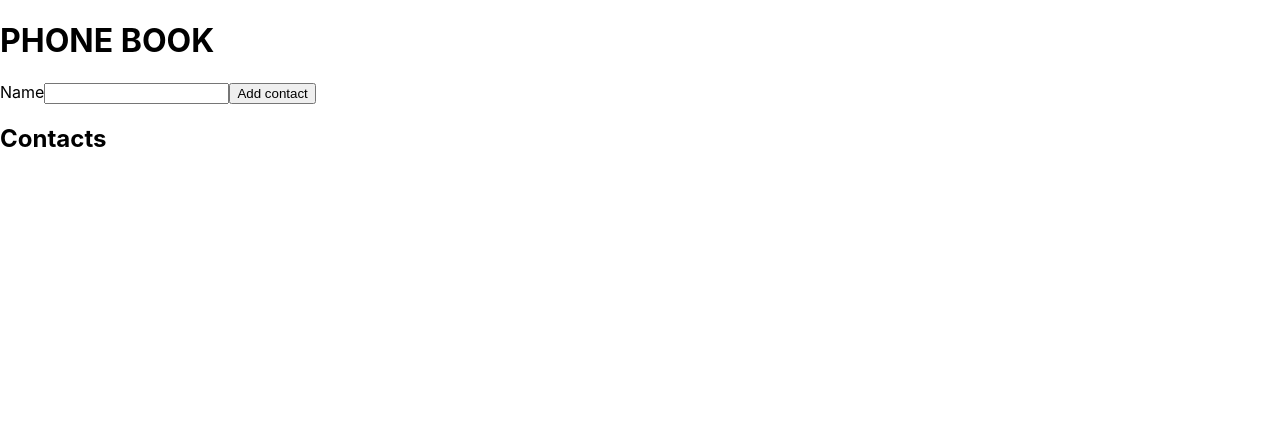
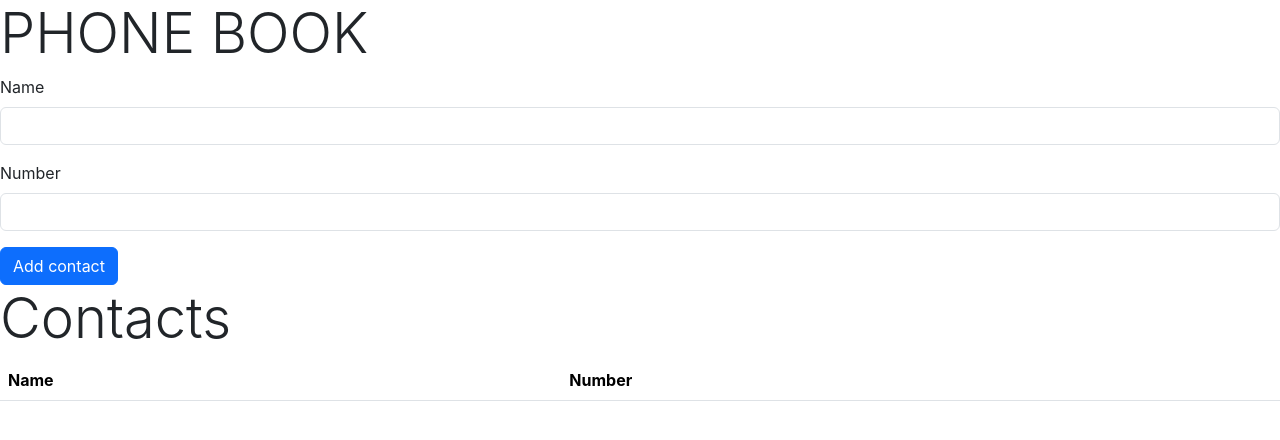
Before and after one commit to IvaZach/goit-react-hw-02-phonebook, a React (Create React App) app: page / in a window 1280 px wide. Shown: the top 440 px of the page. Built offline with nearby package versions, Linux system fonts and the light colour scheme.

Commit message:
add decoration - bootstrap

```diff
--- a/public/index.html
+++ b/public/index.html
@@ -2,73 +2,34 @@
 <html lang="en">
   <head>
     <meta charset="utf-8" />
-    <link rel="icon" href="%PUBLIC_URL%/favicon.ico" />
+
     <meta name="viewport" content="width=device-width, initial-scale=1" />
     <meta name="theme-color" content="#000000" />
     <meta
       name="description"
       content="Web site created using create-react-app"
     />
-    <link rel="apple-touch-icon" href="%PUBLIC_URL%/logo192.png" />
-    <!--
-      manifest.json provides metadata used when your web app is installed on a
-      user's mobile device or desktop. See https://developers.google.com/web/fundamentals/web-app-manifest/
-    -->
-    <link rel="manifest" href="%PUBLIC_URL%/manifest.json" />
-    <!--
-      Notice the use of %PUBLIC_URL% in the tags above.
-      It will be replaced with the URL of the `public` folder during the build.
-      Only files inside the `public` folder can be referenced from the HTML.
 
-      Unlike "/favicon.ico" or "favicon.ico", "%PUBLIC_URL%/favicon.ico" will
-      work correctly both with client-side routing and a non-root public URL.
-      Learn how to configure a non-root public URL by running `npm run build`.
-    -->
-    <title>React App</title>
+    <title>Homework 2 "Phone book"</title>
+    <link
+    href="https://cdn.jsdelivr.net/npm/bootstrap@5.3.0-alpha1/dist/css/bootstrap.min.css"
+    rel="stylesheet"
+    integrity="sha384-GLhlTQ8iRABdZLl6O3oVMWSktQOp6b7In1Zl3/Jr59b6EGGoI1aFkw7cmDA6j6gD"
+    crossorigin="anonymous"
+  />
+  <link
+    rel="stylesheet"
+    href="https://cdn.jsdelivr.net/npm/bootstrap-icons@1.10.3/font/bootstrap-icons.css"
+  />
 
-    <!-- Start Single Page Apps for GitHub Pages -->
-    <script type="text/javascript">
-      // Single Page Apps for GitHub Pages
-      // MIT License
-      // https://github.com/rafgraph/spa-github-pages
-      // This script checks to see if a redirect is present in the query string,
-      // converts it back into the correct url and adds it to the
-      // browser's history using window.history.replaceState(...),
-      // which won't cause the browser to attempt to load the new url.
-      // When the single page app is loaded further down in this file,
-      // the correct url will be waiting in the browser's history for
-      // the single page app to route accordingly.
-      (function (l) {
-        if (l.search[1] === '/') {
-          var decoded = l.search
-            .slice(1)
-            .split('&')
-            .map(function (s) {
-              return s.replace(/~and~/g, '&');
-            })
-            .join('?');
-          window.history.replaceState(
-            null,
-            null,
-            l.pathname.slice(0, -1) + decoded + l.hash
-          );
-        }
-      })(window.location);
-    </script>
-    <!-- End Single Page Apps for GitHub Pages -->
   </head>
   <body>
     <noscript>You need to enable JavaScript to run this app.</noscript>
     <div id="root"></div>
-    <!--
-      This HTML file is a template.
-      If you open it directly in the browser, you will see an empty page.
-
-      You can add webfonts, meta tags, or analytics to this file.
-      The build step will place the bundled scripts into the <body> tag.
-
-      To begin the development, run `npm start` or `yarn start`.
-      To create a production bundle, use `npm run build` or `yarn build`.
-    -->
+    <script
+    src="https://cdn.jsdelivr.net/npm/bootstrap@5.3.0-alpha1/dist/js/bootstrap.bundle.min.js"
+    integrity="sha384-w76AqPfDkMBDXo30jS1Sgez6pr3x5MlQ1ZAGC+nuZB+EYdgRZgiwxhTBTkF7CXvN"
+    crossorigin="anonymous"
+  ></script>
   </body>
 </html>
--- a/src/components/App.jsx
+++ b/src/components/App.jsx
@@ -6,6 +6,7 @@ export class App extends Component {
   state = {
     contacts: [],
     name: '',
+    number: '',
   };
 
   handleChange = evt => {
@@ -18,11 +19,9 @@ export class App extends Component {
 
     const contact = {
       name: this.state.name,
+      number: this.state.number,
       id: nanoid(6),
     };
-    console.log('contact.name:', contact.name);
-    console.log('contact.id:', contact.id);
-    console.log('contact:', contact);
 
     this.setState(prevState => {
       return { contacts: [...prevState.contacts, contact] };
@@ -32,34 +31,67 @@ export class App extends Component {
   };
 
   reset = () => {
-    this.setState({ name: '' });
+    this.setState({ name: '', number: '' });
   };
 
   render() {
     return (
       <>
-        <h1>PHONE BOOK</h1>
+        <h1 className="display-4">PHONE BOOK</h1>
         <form onSubmit={this.handleSubmit}>
-          <label htmlFor="inputName">Name</label>
+          <div className="mb-3">
+            <label htmlFor="validationDefault01" className="form-label">
+              Name
+            </label>
             <input
               type="text"
               name="name"
-            id="inputName"
+              id="validationDefault01"
               value={this.state.name}
               onChange={this.handleChange}
               required
+              className="form-control"
             />
-          <button type="submit">Add contact</button>
+            <div className="valid-feedback">Looks good!</div>
+          </div>
+          <div className="mb-3">
+            <label htmlFor="inputTel" className="form-label">
+              Number
+            </label>
+            <input
+              type="tel"
+              name="number"
+              id="inputTel"
+              value={this.state.number}
+              onChange={this.handleChange}
+              required
+              className="form-control"
+            />
+            <div className="valid-feedback">Looks good!</div>
+          </div>
+
+          <button type="submit" className="btn btn-primary">
+            Add contact
+          </button>
         </form>
-        <h2>Contacts</h2>
-        <ul>
+        <h2 className="display-4">Contacts</h2>
+        <table className="table">
+          <thead>
+            <tr>
+              <th scope="col">Name</th>
+              <th scope="col">Number</th>
+            </tr>
+          </thead>
+          <tbody>
           {console.log(this.state.contacts)}
-          {this.state.contacts.map(({ name, id }) => (
-            <li key={name} id={id}>
-              {name}
-            </li>
+            {this.state.contacts.map(({ name, number, id }) => (
+              <tr key={name} id={id}>
+                <td>{name}</td>
+                <td>{number}</td>
+              </tr>
             ))}
-        </ul>
+          </tbody>
+        </table>
       </>
     );
   }
```
Lines whose indentation alone changed are shown as unchanged.
